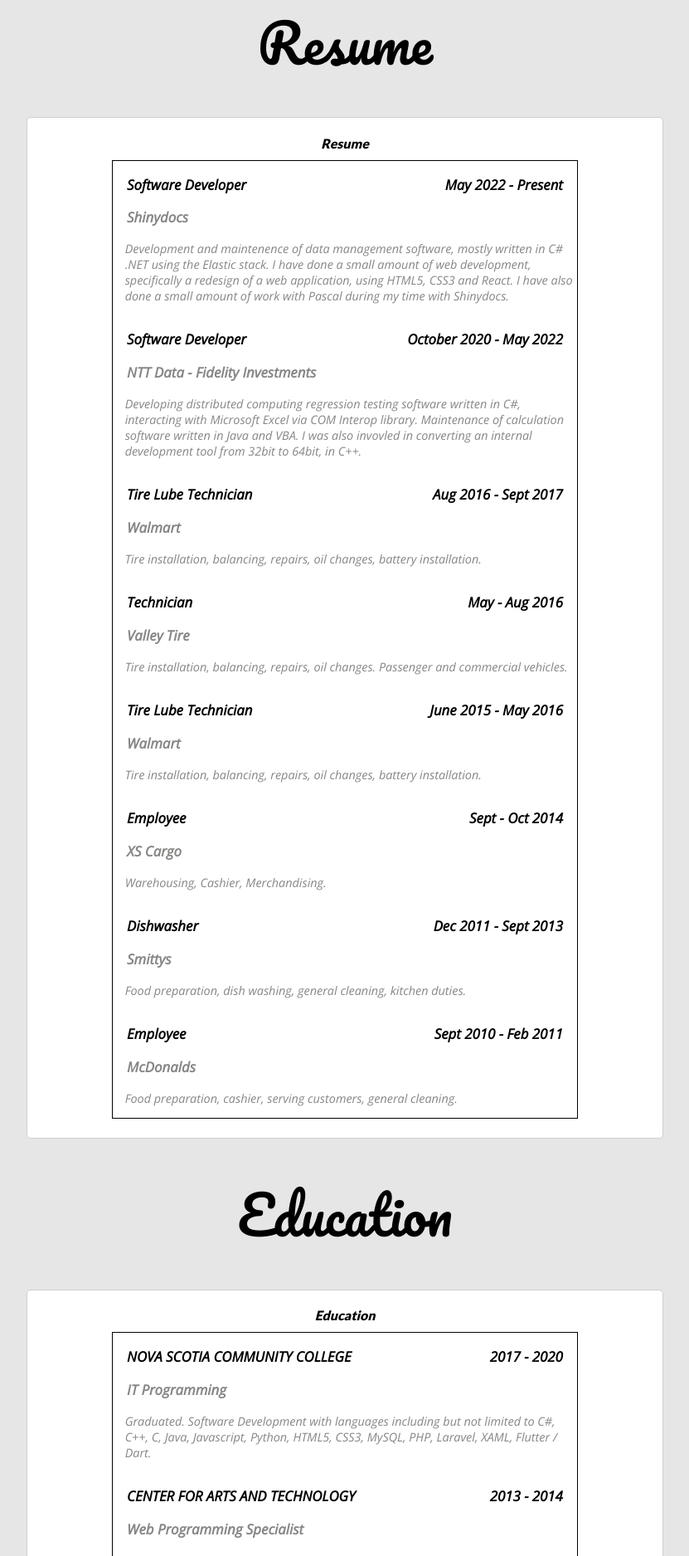
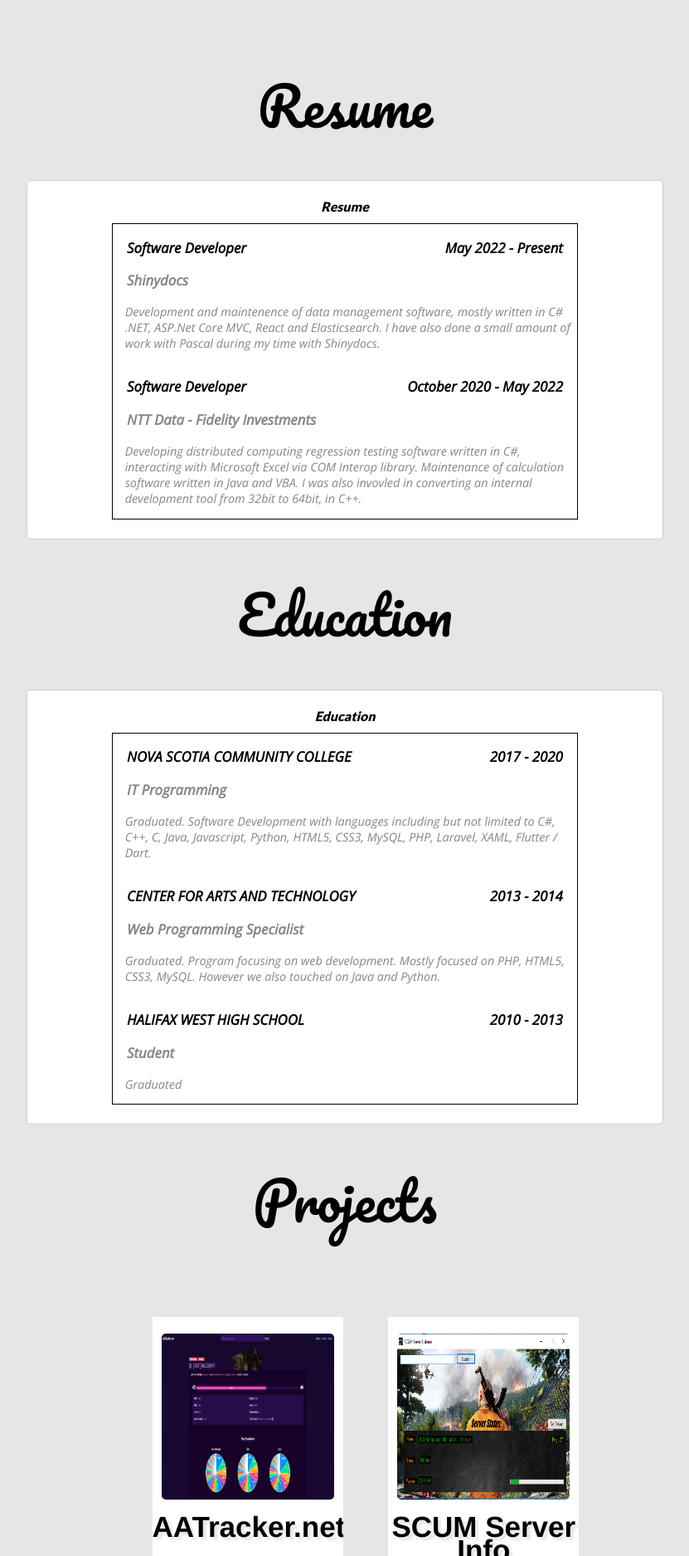
Before and after one commit to TorinMartin/TorinMartin.github.io, a plain HTML site: page index.html in a window 1280 px wide. Shown: the part 925-2800 px from the top of the page at 83% size, without its empty margins (224-1055 px from the left). Drawn offline with nearby package versions, Linux system fonts and the light colour scheme.

Commit message:
2023 update

```diff
--- a/index.html
+++ b/index.html
@@ -77,7 +77,11 @@
 					<div id="news">
 						<h1 class="news">Welcome to my Portfolio!</h1>
 						<p>
-						I am currently employed as a software developer, and I am currently working on data management software. My tasks have primarily revolved around bug fixes, feature implementations, and creating and maintaining a suite of automated tests for our product.
+							Thank you for checking out my portfolio. My name is Torin Martin, I am currently the sole developer and maintainer of <a href="https://aatracker.net">AATracker.net</a>,
+							a stat tracking web app for America's Army 2.5!. The website is written using React / Reactstrap for the frontend and ASP.net Core MVC for the backend, hosted on Ubuntu using Nginx.
+							The tracking service which collects player stats is a .NET 6 application which is hosted on a CentOS 7 VPS, alongside the MongoDB database and a NodeJS Discord bot!.
+							<br />
+							I am currently employed as a software developer, working on data management software. My tasks have primarily revolved around bug fixes, feature implementations, and creating and maintaining a suite of automated tests for our product.
 							Previously, I held a role as the sole developer of a distributed computing regression testing application for internal use amongst our team.
 							I enjoy creating software using various languages, and actively develop and maintain several applications used by various online communities in my free time.
 							You can read more about myself below, or check out a few projects I have worked on (along with the source code) below.
@@ -90,7 +94,9 @@
 					<div class="center">
 						<div id="news">
 							<p>
-								My name is Torin Martin. I am a software developer and NSCC graduate of the IT programming course. I have had a strong interest in computers for many years, starting out creating websites with HTML and CSS when I was in elementary school and playing around with many different types of software and plugins. I am proficient with C#, Javascript and Java while also having experience with C++, Python, PHP, MySQL, HTML5, CSS3, NodeJS and more. I am currently employed as a software developer, working for Shinydocs and previously was employed by NTT Data / Fidelity Investments. In my spare time I enjoy playing music, playing video games and creating small applications for use by myself, friends and the public. (Multiple are available in the projects section of this portfolio).
+								My name is Torin Martin. I am a software developer and NSCC graduate of the IT programming course. I have had a strong interest in computers for many years, starting out creating websites with HTML and CSS when I was in elementary school and playing around with many different types of software and plugins.
+								I am proficient with C#, Javascript and Java while also having experience with C++, Python, PHP, MySQL, HTML5, CSS3, NodeJS and more. I am currently employed as a software developer, working for Shinydocs and previously was employed by NTT Data / Fidelity Investments.
+								In my spare time I enjoy playing music, playing video games and creating small applications for use by myself, friends and the public. (Multiple are available in the projects section of this portfolio).
 							</p>
 						</div>
 					</div>
@@ -106,7 +112,7 @@
 								<h3 class="date">May 2022 - Present</h3>
 								<h3 class="employer">Shinydocs</h3>
 								<p class="desc">
-									Development and maintenence of data management software, mostly written in C# .NET using the Elastic stack. I have done a small amount of web development, specifically a redesign of a web application, using HTML5, CSS3 and React. I have also done a small amount of work with Pascal during my time with Shinydocs.
+									Development and maintenence of data management software, mostly written in C# .NET, ASP.Net Core MVC, React and Elasticsearch. I have also done a small amount of work with Pascal during my time with Shinydocs.
 								</p>
 
 								<h3 class="restitle">Software Developer</h3>
@@ -114,48 +120,6 @@
 								<h3 class="employer">NTT Data - Fidelity Investments</h3>
 								<p class="desc">
 									Developing distributed computing regression testing software written in C#, interacting with Microsoft Excel via COM Interop library. Maintenance of calculation software written in Java and VBA. I was also invovled in converting an internal development tool from 32bit to 64bit, in C++.
-								</p>
-
-								<h3 class="restitle">Tire Lube Technician</h3>
-								<h3 class="date">Aug 2016 - Sept 2017</h3>
-								<h3 class="employer">Walmart</h3>
-								<p class="desc">
-									Tire installation, balancing, repairs, oil changes, battery installation.
-								</p>
-
-								<h3 class="restitle">Technician</h3>
-								<h3 class="date">May - Aug 2016</h3>
-								<h3 class="employer">Valley Tire</h3>
-								<p class="desc">
-									Tire installation, balancing, repairs, oil changes. Passenger and commercial vehicles.
-								</p>
-
-								<h3 class="restitle">Tire Lube Technician</h3>
-								<h3 class="date">June 2015 - May 2016</h3>
-								<h3 class="employer">Walmart</h3>
-								<p class="desc">
-									Tire installation, balancing, repairs, oil changes, battery installation.
-								</p>
-
-								<h3 class="restitle">Employee</h3>
-								<h3 class="date">Sept - Oct 2014</h3>
-								<h3 class="employer">XS Cargo</h3>
-								<p class="desc">
-									Warehousing, Cashier, Merchandising.
-								</p>
-
-								<h3 class="restitle">Dishwasher</h3>
-								<h3 class="date">Dec 2011 - Sept 2013</h3>
-								<h3 class="employer">Smittys</h3>
-								<p class="desc">
-									Food preparation, dish washing, general cleaning, kitchen duties.
-								</p>
-
-								<h3 class="restitle">Employee</h3>
-								<h3 class="date">Sept 2010 - Feb 2011</h3>
-								<h3 class="employer">McDonalds</h3>
-								<p class="desc">
-									Food preparation, cashier, serving customers, general cleaning.
 								</p>
 							</div>
 						</div>
@@ -197,6 +161,21 @@
 					<div class="center">
 						<h1 class="btitle">Projects</h1>
 						<div class="center">
+							<div class="box">
+								<div class="display">
+									<img class="display" src="img/aat.png" alt="Application" />
+								</div>
+								<h2 class="displaytitle">
+									AATracker.net
+								</h2>
+								<p class="projdesc">
+									A web application to track America's Army 2.5 player stats written using ASP.NET Core MVC, React, .NET 6, MongoDB hosted using CentOS 7 & Ubuntu.
+									I work with the maintainers of America's Army 2.5 to provide data which allows them to update players levels in-game.
+								</p>
+								<div class="center" style="width: 100%">
+									<a class="btn" href="https://aatracker.net">Visit</a>
+								</div>
+							</div>
 							<div class="box">
 								<div class="display">
 									<img class="display" src="img/scum1.png" alt="Application" />
@@ -247,36 +226,13 @@
 								</p>
 								<a class="btn" href="https://github.com/TorinMartin/DS2">GitHub</a>
 							</div>
-							<div class="box">
-								<div class="display">
-									<img class="display" src="img/sfx1.png" alt="Application" />
-								</div>
-								<h2 class="displaytitle">
-									Sound Switcher
-								</h2>
-								<p class="projdesc">
-									C# Application to switch between default and modded sound files for racing video game. Includes an option to download and install and in-game version of the app (Written in Python.). A unqiue feature I added is the ability to check for sound file updates and download them remotely, so the program itself does not need to be updated if soundfiles are updated. On RaceDepartment, this application has 900+ downloads while the in-game app has 1000+.
-								</p>
-								<a class="btn" href="https://github.com/TorinMartin/ACSoundFXSwitcher">GitHub</a>
-							</div>
 						</div>
 					</div>
 				</div>
 				<div id="contact">
 					<div class="center">
 						<h1 class="btitle">Contact</h1>
-					<p class="warn">
-						GitHub pages does not allow the contact form to function. Please direct all inquiries to the following email until this is fixed
-					</p>
 						alowsedan@gmail.com
-					<form class="contact" method="post" action="form.php">
-						<input name="name" class="contact" placeholder="Your Name" required="">
-						<input class="contact" name="email" type="email" placeholder="Your Email" required="">
-						<textarea class="contact" name="message" cols="20" rows="5" placeholder="Message" required=""></textarea>
-						<br /><br />
-						<center><div class="g-recaptcha" data-sitekey="6Lf5y-QUAAAAAGHTJP64HzmO_qk0SJBmf-jxUuCp"></div></center>
-						<div class="center"><input id="submit" name="submit" class="contact" type="submit" value="Send!"></div><br /><br />
-					</form>
 					</div>
 				</div>
 			</div>
```
Also changed, not shown: img/aat.png (added). Lines whose indentation alone changed are shown as unchanged.
